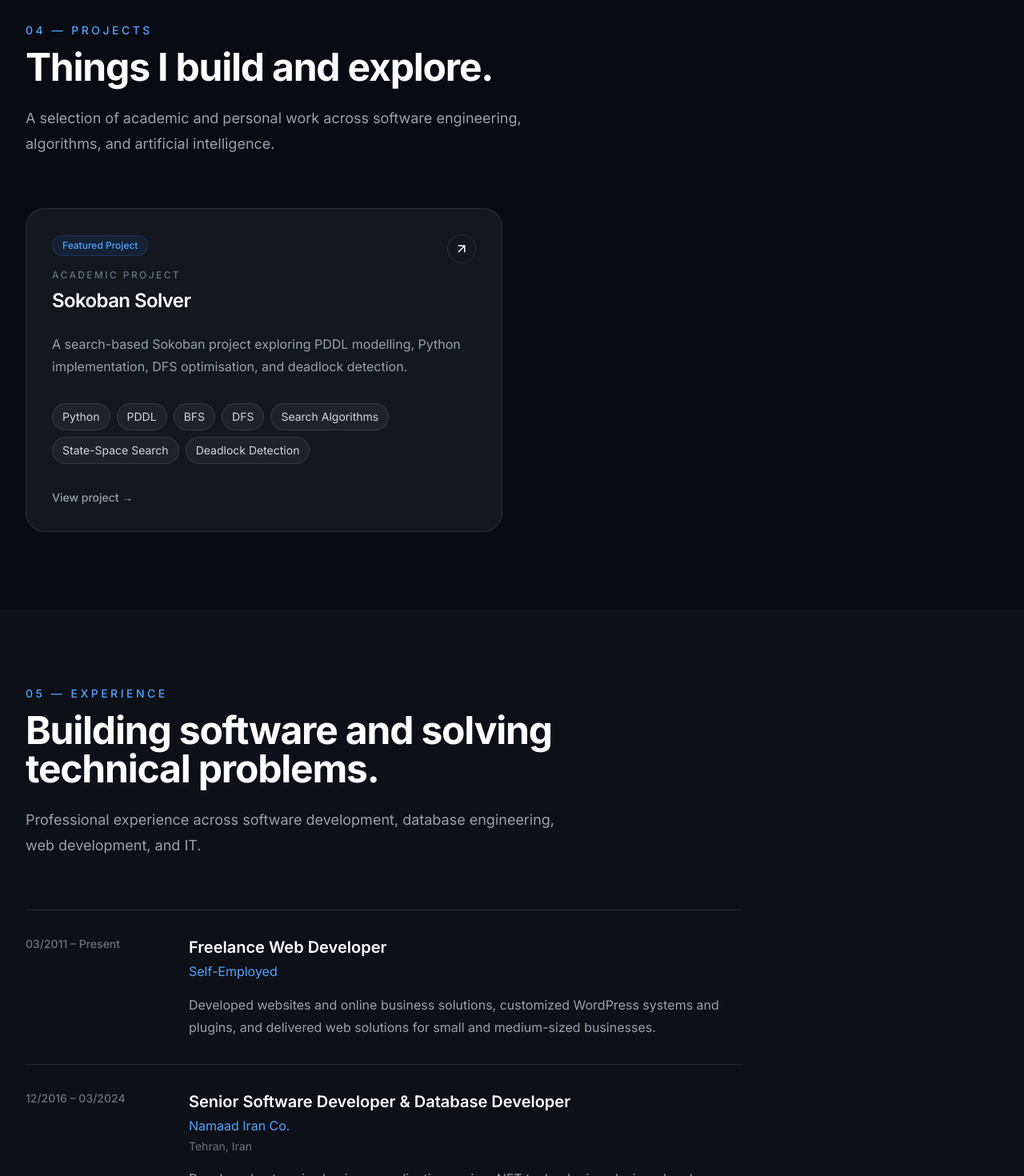
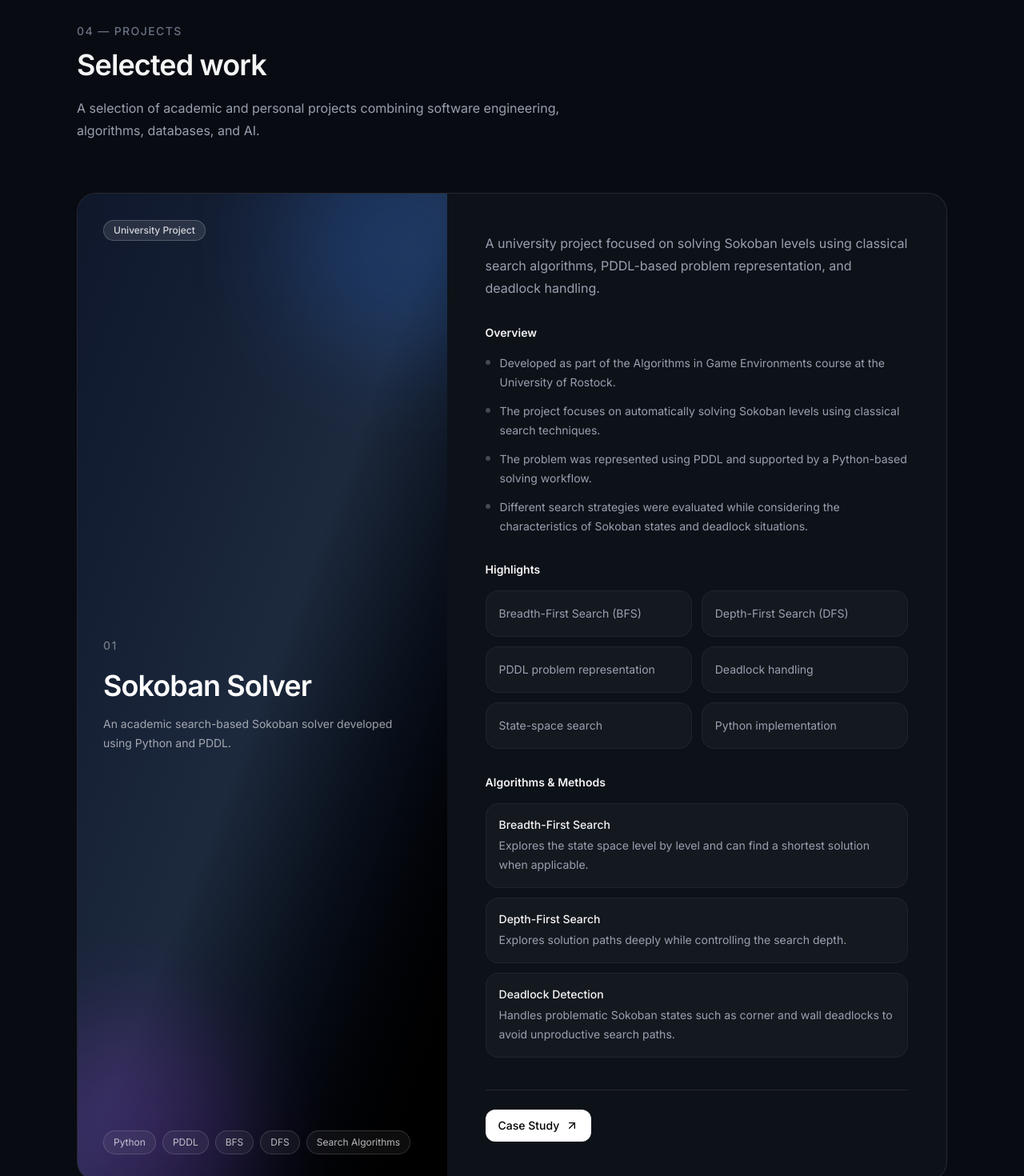
Before and after one commit to Mehrdad-Afshari/mehrdad-afshari-portfolio, a Next.js app: page / in a window 1280 px wide. Shown: the part 5460-6930 px from the top of the page at 80% size. Built offline with nearby package versions, Linux system fonts and the light colour scheme.

Commit message:
update projects section

```diff
--- a/app/projects/[slug]/page.tsx
+++ b/app/projects/[slug]/page.tsx
@@ -226,7 +226,7 @@ export default async function ProjectPage({
           </div>
 
           <div className="grid gap-5 md:grid-cols-2">
-            {project.algorithms.map((algorithm, index) => (
+            {project.algorithms?.map((algorithm, index) => (
               <article
                 key={algorithm.name}
                 className="rounded-3xl border border-black/10 bg-white p-7 dark:border-white/10 dark:bg-white/5"
@@ -270,7 +270,7 @@ export default async function ProjectPage({
           </div>
 
           <div className="grid gap-5 lg:grid-cols-3">
-            {project.results.map((result) => (
+            {project.results?.map((result) => (
               <article
                 key={result.map}
                 className="rounded-3xl border border-black/10 bg-[#fafafa] p-7 dark:border-white/10 dark:bg-white/5"
@@ -385,7 +385,7 @@ export default async function ProjectPage({
           </h2>
 
           <div className="mt-8 grid gap-4 md:grid-cols-2">
-            {project.limitations.map((limitation) => (
+            {project.limitations?.map((limitation) => (
               <div
                 key={limitation}
                 className="flex gap-3 rounded-2xl border border-black/10 p-5 dark:border-white/10"
--- a/components/Projects.tsx
+++ b/components/Projects.tsx
@@ -1,82 +1,208 @@
+"use client";
+
 import Link from "next/link";
 import { ArrowUpRight } from "lucide-react";
+
 import { projects } from "@/data/projects";
 
 export default function Projects() {
   return (
     <section
       id="projects"
-      className="bg-[#fafafa] py-24 text-[#111111] dark:bg-[#080b12] dark:text-white"
+      className="border-t border-black/10 bg-white py-24 dark:border-white/10 dark:bg-[#080b12]"
     >
-      <div className="mx-auto max-w-7xl px-6 lg:px-8">
-        <div className="mb-16">
-          <p className="mb-3 text-sm font-medium uppercase tracking-[0.25em] text-blue-600 dark:text-blue-400">
+      <div className="mx-auto max-w-6xl px-6 lg:px-8">
+
+        {/* Section Header */}
+        <div className="mb-16 max-w-2xl">
+          <p className="mb-3 text-sm font-medium tracking-widest text-gray-500 uppercase">
             04 — Projects
           </p>
 
-          <h2 className="max-w-3xl text-4xl font-bold tracking-tight sm:text-5xl">
-            Things I build and explore.
+          <h2 className="text-3xl font-semibold tracking-tight sm:text-4xl">
+            Selected work
           </h2>
 
-          <p className="mt-6 max-w-2xl text-lg leading-8 text-gray-600 dark:text-gray-400">
-              A selection of academic and personal work across software engineering,
-              algorithms, and artificial intelligence.
+          <p className="mt-5 text-base leading-7 text-gray-600 dark:text-gray-400">
+            A selection of academic and personal projects combining
+            software engineering, algorithms, databases, and AI.
           </p>
         </div>
 
-        <div className="grid gap-6 lg:grid-cols-2">
-          {projects.map((project) => (
-            <Link
+        {/* Projects */}
+        <div className="space-y-10">
+          {projects.map((project, index) => (
+            <article
               key={project.id}
-              href={`/projects/${project.id}`}
-              className="group block rounded-3xl border border-black/10 bg-white p-8 transition duration-300 hover:-translate-y-1 hover:border-black/20 hover:shadow-xl hover:shadow-black/5 dark:border-white/10 dark:bg-white/5 dark:hover:border-white/20 dark:hover:shadow-black/20"
+              className="group overflow-hidden rounded-3xl border border-black/10 bg-[#fafafa] transition-all duration-300 hover:-translate-y-1 hover:shadow-2xl hover:shadow-black/5 dark:border-white/10 dark:bg-[#0d1118] dark:hover:shadow-black/20"
             >
-              <div className="flex items-start justify-between gap-6">
+              <div className="grid lg:grid-cols-[0.85fr_1.15fr]">
+
+                {/* Project Visual */}
+                <div className="relative min-h-[300px] overflow-hidden bg-gradient-to-br from-slate-900 via-slate-800 to-black p-8 sm:min-h-[360px] lg:min-h-full">
+
+                  <div className="absolute inset-0 opacity-20">
+                    <div className="absolute -right-20 -top-20 h-72 w-72 rounded-full bg-blue-500 blur-3xl" />
+                    <div className="absolute -bottom-20 -left-20 h-72 w-72 rounded-full bg-purple-500 blur-3xl" />
+                  </div>
+
+                  <div className="relative flex h-full flex-col justify-between">
+
                     <div>
-                  {project.featured && (
-                    <span className="mb-4 inline-block rounded-full border border-blue-500/20 bg-blue-500/10 px-3 py-1 text-xs font-medium text-blue-600 dark:text-blue-400">
-                      Featured Project
+                      <span className="inline-flex rounded-full border border-white/20 bg-white/10 px-3 py-1 text-xs font-medium text-white/80 backdrop-blur">
+                        {project.type}
                       </span>
-                  )}
+                    </div>
 
-                  <p className="mb-2 text-xs font-medium uppercase tracking-[0.2em] text-gray-500 dark:text-gray-500">
-                    {project.type}
-                  </p>
+                    <div className="mt-16">
+                      <div className="mb-5 text-sm font-medium tracking-widest text-white/40">
+                        {String(index + 1).padStart(2, "0")}
+                      </div>
 
-                  <h3 className="text-2xl font-semibold tracking-tight">
+                      <h3 className="max-w-md text-3xl font-semibold tracking-tight text-white sm:text-4xl">
                         {project.title}
                       </h3>
+
+                      <p className="mt-4 max-w-lg text-sm leading-6 text-white/60">
+                        {project.shortDescription}
+                      </p>
                     </div>
 
-                <div className="shrink-0 rounded-full border border-black/10 p-2 dark:border-white/10">
-                  <ArrowUpRight
-                    size={18}
-                    className="transition-transform duration-300 group-hover:translate-x-1 group-hover:-translate-y-1"
-                  />
-                </div>
-              </div>
-
-              <p className="mt-6 leading-7 text-gray-600 dark:text-gray-400">
-                {project.shortDescription}
-              </p>
-
-              <div className="mt-8 flex flex-wrap gap-2">
+                    <div className="mt-10 flex flex-wrap gap-2">
                       {project.technologies.map((technology) => (
                         <span
                           key={technology}
-                    className="rounded-full border border-black/10 bg-[#fafafa] px-3 py-1.5 text-sm text-gray-700 dark:border-white/10 dark:bg-white/5 dark:text-gray-300"
+                          className="rounded-full border border-white/15 bg-white/5 px-3 py-1.5 text-xs text-white/70"
                         >
                           {technology}
                         </span>
                       ))}
                     </div>
 
-              <div className="mt-8 text-sm font-medium text-gray-500 transition group-hover:text-black dark:text-gray-400 dark:group-hover:text-white">
-                View project →
                   </div>
-            </Link>
+                </div>
+
+                {/* Project Content */}
+                <div className="flex flex-col p-8 sm:p-10 lg:p-12">
+
+                  <div className="flex-1">
+
+                    <p className="text-base leading-7 text-gray-600 dark:text-gray-400">
+                      {project.description}
+                    </p>
+
+                    {/* Overview */}
+                    {project.overview?.length > 0 && (
+                      <div className="mt-8">
+                        <h4 className="text-sm font-semibold">
+                          Overview
+                        </h4>
+
+                        <ul className="mt-4 space-y-3">
+                          {project.overview.map((item) => (
+                            <li
+                              key={item}
+                              className="flex gap-3 text-sm leading-6 text-gray-600 dark:text-gray-400"
+                            >
+                              <span className="mt-2 h-1.5 w-1.5 shrink-0 rounded-full bg-current opacity-40" />
+                              <span>{item}</span>
+                            </li>
+                          ))}
+                        </ul>
+                      </div>
+                    )}
+
+                    {/* Highlights */}
+                    {project.highlights?.length > 0 && (
+                      <div className="mt-8">
+                        <h4 className="text-sm font-semibold">
+                          Highlights
+                        </h4>
+
+                        <div className="mt-4 grid gap-3 sm:grid-cols-2">
+                          {project.highlights.map((highlight) => (
+                            <div
+                              key={highlight}
+                              className="rounded-2xl border border-black/5 bg-black/[0.025] p-4 text-sm leading-6 text-gray-600 dark:border-white/5 dark:bg-white/[0.03] dark:text-gray-400"
+                            >
+                              {highlight}
+                            </div>
                           ))}
                         </div>
+                      </div>
+                    )}
+
+                    {/* Algorithms */}
+                    {project.algorithms &&
+                      project.algorithms.length > 0 && (
+                        <div className="mt-8">
+                          <h4 className="text-sm font-semibold">
+                            Algorithms & Methods
+                          </h4>
+
+                          <div className="mt-4 space-y-3">
+                            {project.algorithms.map((algorithm) => (
+                              <div
+                                key={algorithm.name}
+                                className="rounded-2xl border border-black/5 bg-black/[0.025] p-4 dark:border-white/5 dark:bg-white/[0.03]"
+                              >
+                                <div className="text-sm font-medium">
+                                  {algorithm.name}
+                                </div>
+
+                                <p className="mt-1 text-sm leading-6 text-gray-500 dark:text-gray-400">
+                                  {algorithm.description}
+                                </p>
+                              </div>
+                            ))}
+                          </div>
+                        </div>
+                      )}
+
+                  </div>
+
+                  {/* Actions */}
+                  <div className="mt-10 flex flex-wrap items-center gap-3 border-t border-black/10 pt-6 dark:border-white/10">
+
+                    <Link
+                      href={`/projects/${project.id}`}
+                      className="inline-flex items-center gap-2 rounded-xl bg-[#111] px-4 py-2.5 text-sm font-medium text-white transition hover:bg-black/80 dark:bg-white dark:text-black dark:hover:bg-white/90"
+                    >
+                      Case Study
+                      <ArrowUpRight size={16} />
+                    </Link>
+
+                    {project.github && (
+                      <a
+                        href={project.github}
+                        target="_blank"
+                        rel="noopener noreferrer"
+                        className="inline-flex items-center gap-2 rounded-xl border border-black/10 px-4 py-2.5 text-sm font-medium transition hover:bg-black/5 dark:border-white/10 dark:hover:bg-white/5"
+                      >
+                        GitHub
+                      </a>
+                    )}
+
+                    {project.demo && (
+                      <a
+                        href={project.demo}
+                        target="_blank"
+                        rel="noopener noreferrer"
+                        className="inline-flex items-center gap-2 rounded-xl border border-black/10 px-4 py-2.5 text-sm font-medium transition hover:bg-black/5 dark:border-white/10 dark:hover:bg-white/5"
+                      >
+                        Live Demo
+                        <ArrowUpRight size={16} />
+                      </a>
+                    )}
+
+                  </div>
+
+                </div>
+              </div>
+            </article>
+          ))}
+        </div>
+
       </div>
     </section>
   );
--- a/data/projects.ts
+++ b/data/projects.ts
@@ -18,19 +18,21 @@ export type Project = {
   type: string;
   technologies: string[];
   featured?: boolean;
+
   github?: string;
+  demo?: string;
 
   overview: string[];
   highlights: string[];
 
-  algorithms: {
+  algorithms?: {
     name: string;
     description: string;
   }[];
 
-  results: ProjectResult[];
+  results?: ProjectResult[];
 
-  limitations: string[];
+  limitations?: string[];
 };
 
 export const projects: Project[] = [
@@ -40,12 +42,12 @@ export const projects: Project[] = [
     title: "Sokoban Solver",
 
     shortDescription:
-      "A search-based Sokoban project exploring PDDL modelling, Python implementation, DFS optimisation, and deadlock detection.",
+      "An academic search-based Sokoban solver developed using Python and PDDL.",
 
     description:
-      "An academic project focused on modelling Sokoban as a planning and search problem and reducing the search space of depth-limited DFS through incremental improvements.",
+      "A university project focused on solving Sokoban levels using classical search algorithms, PDDL-based problem representation, and deadlock handling.",
 
-    type: "Academic Project",
+    type: "University Project",
 
     technologies: [
       "Python",
@@ -53,109 +55,124 @@ export const projects: Project[] = [
       "BFS",
       "DFS",
       "Search Algorithms",
-      "State-Space Search",
-      "Deadlock Detection",
     ],
 
     featured: true,
 
     overview: [
-      "Sokoban is a single-agent puzzle in which a player must push boxes onto predefined goal positions. Because boxes can be pushed but not pulled, an incorrect push can make a level unsolvable.",
-
-      "The project models Sokoban as a planning and search problem. The game rules, actions, states and goals were first described using PDDL and then implemented manually in Python.",
-
-      "The main focus of the project was reducing the search space of depth-limited DFS. The algorithm was improved incrementally by introducing a visited set, goal checking, corner-deadlock detection and wall-deadlock detection.",
-
-      "The final evaluation compared different DFS variants on multiple Sokoban maps to investigate how each improvement affected the number of explored states and the overall search behaviour.",
+      "Developed as part of the Algorithms in Game Environments course at the University of Rostock.",
+      "The project focuses on automatically solving Sokoban levels using classical search techniques.",
+      "The problem was represented using PDDL and supported by a Python-based solving workflow.",
+      "Different search strategies were evaluated while considering the characteristics of Sokoban states and deadlock situations.",
     ],
 
     highlights: [
-      "Formal Sokoban modelling with PDDL",
-      "Python-based Sokoban environment",
-      "Breadth-First Search investigation",
-      "Depth-limited Depth-First Search",
-      "Visited-state detection",
-      "Goal-state detection",
-      "Corner-deadlock detection",
-      "Wall-deadlock detection",
-      "Search-space evaluation",
-      "Evaluation across multiple maps",
+      "Breadth-First Search (BFS)",
+      "Depth-First Search (DFS)",
+      "PDDL problem representation",
+      "Deadlock handling",
+      "State-space search",
+      "Python implementation",
     ],
 
     algorithms: [
       {
         name: "Breadth-First Search",
         description:
-          "BFS was investigated as an initial search strategy. The experiments showed that the number of generated states grows very quickly, making it impractical for the later stages of this project.",
+          "Explores the state space level by level and can find a shortest solution when applicable.",
       },
       {
         name: "Depth-First Search",
         description:
-          "The project therefore focused on DFS, particularly depth-limited DFS, to provide better control over the search space and execution depth.",
+          "Explores solution paths deeply while controlling the search depth.",
       },
       {
-        name: "Visited-State Detection",
+        name: "Deadlock Detection",
         description:
-          "A visited set was introduced to prevent the algorithm from repeatedly exploring the same states through different action sequences.",
-      },
-      {
-        name: "Goal Checking",
-        description:
-          "A goal check was added so that the search could terminate immediately after reaching a solution instead of continuing to explore unnecessary branches.",
-      },
-      {
-        name: "Corner-Deadlock Detection",
-        description:
-          "States where a non-goal box becomes trapped in a corner are detected and pruned before successor states are generated.",
-      },
-      {
-        name: "Wall-Deadlock Detection",
-        description:
-          "The final version also detects wall-based deadlocks where a box cannot reach a goal along the relevant wall segment.",
-      },
-    ],
-
-    results: [
-      {
-        map: "Map 1",
-        maxDepth: 21,
-        visited: 275,
-        generated: 575,
-        skipped: 294,
-        cornerDeadlocks: 8,
-        wallDeadlocks: 9,
-        goal: "Yes",
-        runtime: "0.004388 s",
-      },
-      {
-        map: "Map 2",
-        maxDepth: 70,
-        visited: 1274,
-        generated: 3048,
-        skipped: 1696,
-        cornerDeadlocks: 5,
-        wallDeadlocks: 4,
-        goal: "Yes",
-        runtime: "0.023234 s",
-      },
-      {
-        map: "Map 3",
-        maxDepth: 20,
-        visited: 726,
-        generated: 1608,
-        skipped: 877,
-        cornerDeadlocks: 6,
-        wallDeadlocks: 5,
-        goal: "Yes",
-        runtime: "0.004731 s",
+          "Handles problematic Sokoban states such as corner and wall deadlocks to avoid unproductive search paths.",
       },
     ],
 
     limitations: [
-      "The final implementation was evaluated with one box and one goal per test environment.",
-      "The search used depth limits that were selected according to the complexity of each evaluation map.",
-      "The implemented deadlock rules cover corner and wall deadlocks but do not represent complete deadlock detection for all possible Sokoban situations.",
-      "The project demonstrates the effect of incremental pruning techniques rather than providing a complete general-purpose Sokoban solver.",
+      "The project is an academic prototype rather than a production game solver.",
+      "Search performance depends strongly on the size and complexity of the Sokoban level.",
+      "Depth-limited search introduces practical limits for larger search spaces.",
+    ],
+  },
+
+  {
+    id: "ai-knowledge-assistant",
+
+    title: "AI Knowledge Assistant",
+
+    shortDescription:
+      "A RAG-based AI assistant that lets users upload documents and ask grounded questions about their content.",
+
+    description:
+      "A full-stack AI knowledge assistant combining document ingestion, semantic retrieval, vector search, Claude, conversation history, source attribution, and streaming responses.",
+
+    type: "AI / Generative AI Project",
+
+    technologies: [
+      "Python",
+      "FastAPI",
+      "Next.js",
+      "TypeScript",
+      "Tailwind CSS",
+      "RAG",
+      "Embeddings",
+      "FAISS",
+      "Claude",
+    ],
+
+    featured: true,
+
+    overview: [
+      "Users can upload PDF, TXT, and Markdown documents.",
+      "Documents are extracted and divided into smaller chunks for retrieval.",
+      "Text chunks are converted into vector embeddings using a sentence-transformer model.",
+      "FAISS is used for semantic similarity search.",
+      "Retrieved document context is passed to Claude to generate grounded answers.",
+      "The assistant supports conversation history and source attribution.",
+      "Responses are streamed from the backend to the frontend.",
+    ],
+
+    highlights: [
+      "Retrieval-Augmented Generation (RAG)",
+      "PDF / TXT / Markdown ingestion",
+      "Semantic vector search",
+      "Sentence-transformer embeddings",
+      "FAISS vector index",
+      "Claude integration",
+      "Conversation history",
+      "Source attribution",
+      "Streaming AI responses",
+      "FastAPI backend",
+      "Next.js frontend",
+    ],
+
+    algorithms: [
+      {
+        name: "Document Retrieval",
+        description:
+          "User questions are embedded and compared against indexed document chunks to retrieve the most relevant context.",
+      },
+      {
+        name: "RAG Pipeline",
+        description:
+          "Relevant document chunks are provided to the language model as context so answers remain grounded in the uploaded material.",
+      },
+      {
+        name: "Semantic Search",
+        description:
+          "Vector similarity is used to identify document passages that are semantically related to the user's question.",
+      },
+    ],
+
+    limitations: [
+      "The current vector index is stored in memory and is recreated when the backend restarts.",
+      "Conversation history is currently maintained on the frontend.",
+      "The current version is intended as a portfolio and learning project rather than a production deployment.",
     ],
   },
 ];
```
Lines whose indentation alone changed are shown as unchanged.
